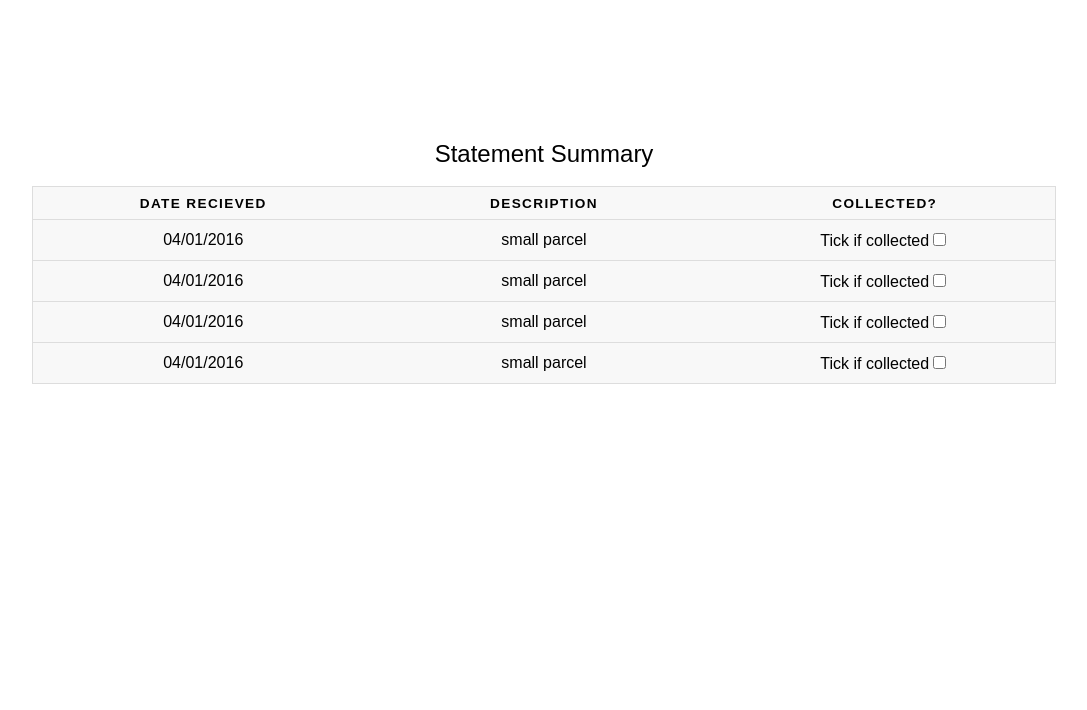
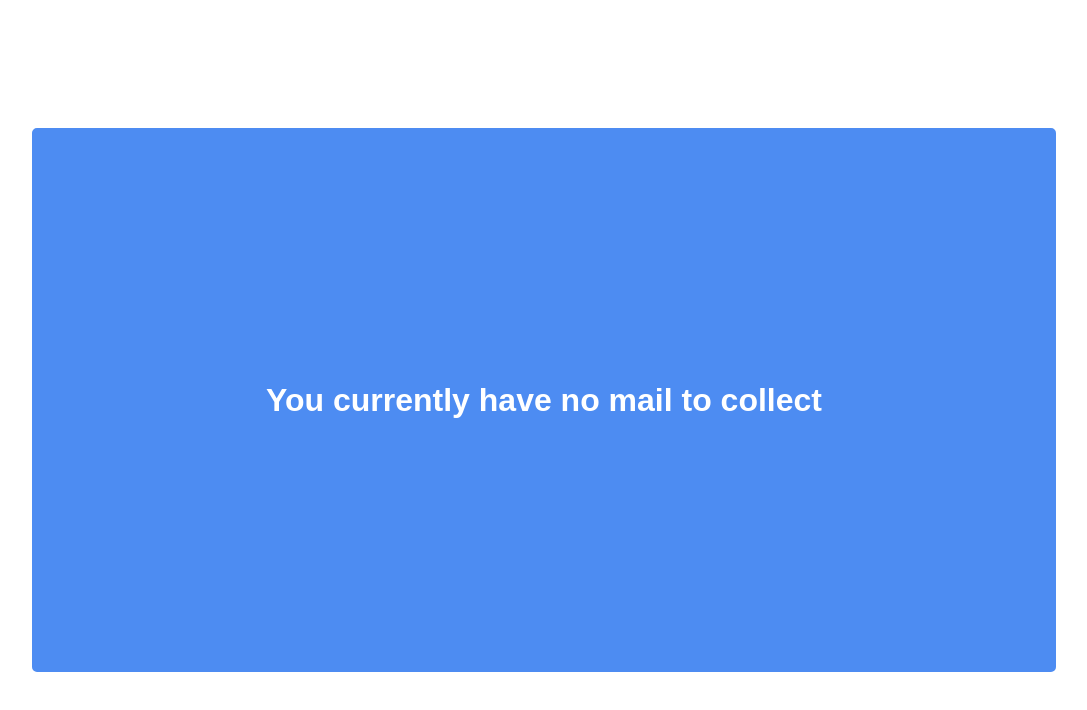
Before and after one commit to mcdunn51/mail-app, a React (Create React App) app: page / in a window 1280 px wide. Both pictures are taken after typing "name@example.com", "Sample123" into the empty fields and a click on the button "Login". Shown: the top 710 px of the page, without its empty margins (96-1183 px from the left). Built offline with nearby package versions, Linux system fonts and the light colour scheme.

Commit message:
added noMail component & simulated noMail dispaly

```diff
--- a/src/App.js
+++ b/src/App.js
@@ -2,12 +2,13 @@ import React, { Component } from 'react';
 import LogInContainer from './components/loginContainer';
 import Radium, { StyleRoot } from 'radium';
 import MailTable from './components/table';
-
+import NoMail from './components/noMail';
 
 class App extends Component {
     state = {
       showLogin: true,
-      showMailTable: false
+      showMailTable: false,
+      showNoMail: false
     }
 
     toggleShowLoginHandler = () => {
@@ -15,22 +16,43 @@ class App extends Component {
       this.setState({showLogin: !doesShow});
     }
 
+    toggleShowEitherMailTableOrNoMail = () => {
+      let oneOrZero = Math.round(Math.random());
+      if (oneOrZero == 0) {
+        this.toggleShowNoMail();
+      } else {
+        this.toggleShowMailTableHandler();
+      }
+    }
+
+
     toggleShowMailTableHandler = () => {
       const doesShow = this.state.showMailTable;
       this.setState({showMailTable: !doesShow});
+    }
+
+    toggleShowNoMail = () => {
+      const doesShow = this.state.showNoMail;
+      this.setState({showNoMail: !doesShow});
     }
 
     render() {
       let login = null;
       if (this.state.showLogin) {
         login = (<LogInContainer
-        click = { () => {this.toggleShowLoginHandler(); this.toggleShowMailTableHandler() }}
+        click = { () => {this.toggleShowLoginHandler(); this.toggleShowEitherMailTableOrNoMail() }}
         />);
       }
 
       let mailTable = null;
       if (this.state.showMailTable) {
         mailTable = (<MailTable
+        />);
+      }
+
+      let noMail = null;
+      if (this.state.showNoMail) {
+        noMail = (<NoMail
         />);
       }
 
@@ -43,6 +65,7 @@ class App extends Component {
       <StyleRoot style={style}>
         {login}
         {mailTable}
+        {noMail}
       </StyleRoot>
     );
   }
--- /dev/null
+++ b/src/components/noMail.js
@@ -0,0 +1,44 @@
+import React from 'react';
+import Radium, { Style } from 'radium';
+
+const NoMail =  (props) => {
+
+        const style = {
+            noMailWrapper: {
+                width:'100%',
+                height: '100%',
+                border: '10px solid #4d8cf2',
+                borderRadius: '5px',
+                backgroundColor: '#4d8cf2',
+                padding: '10%',
+                boxSizing: 'border-box',
+                display: 'flex',
+                alignItems: 'center',
+                justifyContent: 'center',
+            },
+            h1: {
+                color: 'white',
+                textAlign: 'centre',
+            },
+        };
+
+        return (
+            <div style={style.noMailWrapper}>
+                <h1 style={style.h1}>You currently have no mail to collect</h1>
+
+                <Style rules={{
+                    body: {
+                        padding: '10%',
+                        boxSizing: 'border-box',
+                        display: 'flex',
+                        alignItems: 'center',
+                        justifyContent: 'center',
+                        flexDirection: 'column',
+                    },
+                }}
+                />
+            </div>
+        );
+    };
+
+export default Radium(NoMail);
--- a/src/index.css
+++ b/src/index.css
@@ -11,4 +11,5 @@ body {
 
 #root {
   height: 100%;
+  width:100%;
 }
```
